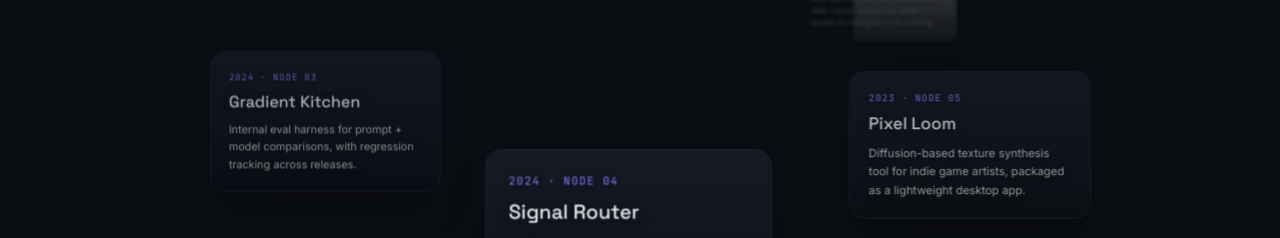
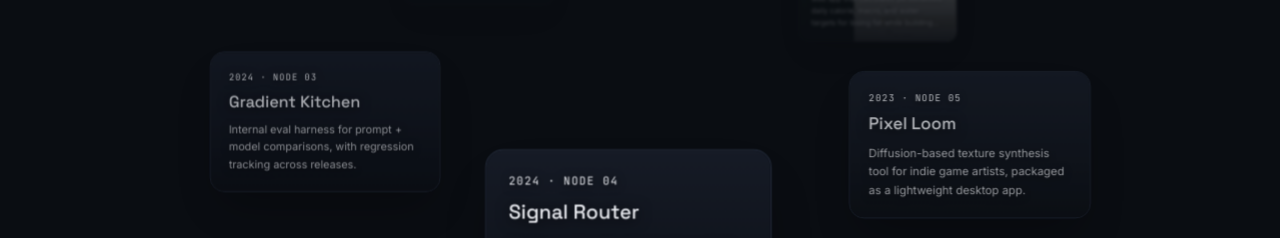
Before and after one commit to analystmodikwe/Personal-Portfolio, a React (Vite) app in the folder portfolio/: page / in a window 1280 px wide. Shown: the part 2718-2956 px from the top of the page. Built offline with nearby package versions, Linux system fonts and the light colour scheme; the HTML template or start-up script is replaced by a standard one.

Commit message:
changing colors

```diff
--- a/portfolio/src/components/OrbitCard.tsx
+++ b/portfolio/src/components/OrbitCard.tsx
@@ -48,7 +48,7 @@ export default function OrbitCard({ project, index, total, progress, radius, onF
       <div className="absolute inset-0 bg-gradient-to-t from-void/85 via-void/35 to-transparent" />
 
       <div className="relative p-5">
-        <p className="font-mono text-[10px] uppercase tracking-widest text-signal mb-2 drop-shadow-[0_1px_4px_rgba(0,0,0,0.8)]">
+        <p className="font-mono text-[10px] uppercase tracking-widest text-ink mb-2 drop-shadow-[0_1px_4px_rgba(0,0,0,0.85)]">
           {project.year} · node {String(index + 1).padStart(2, "0")}
         </p>
         <h3 className="font-display text-lg font-medium leading-snug text-ink drop-shadow-[0_1px_6px_rgba(0,0,0,0.8)]">
```
